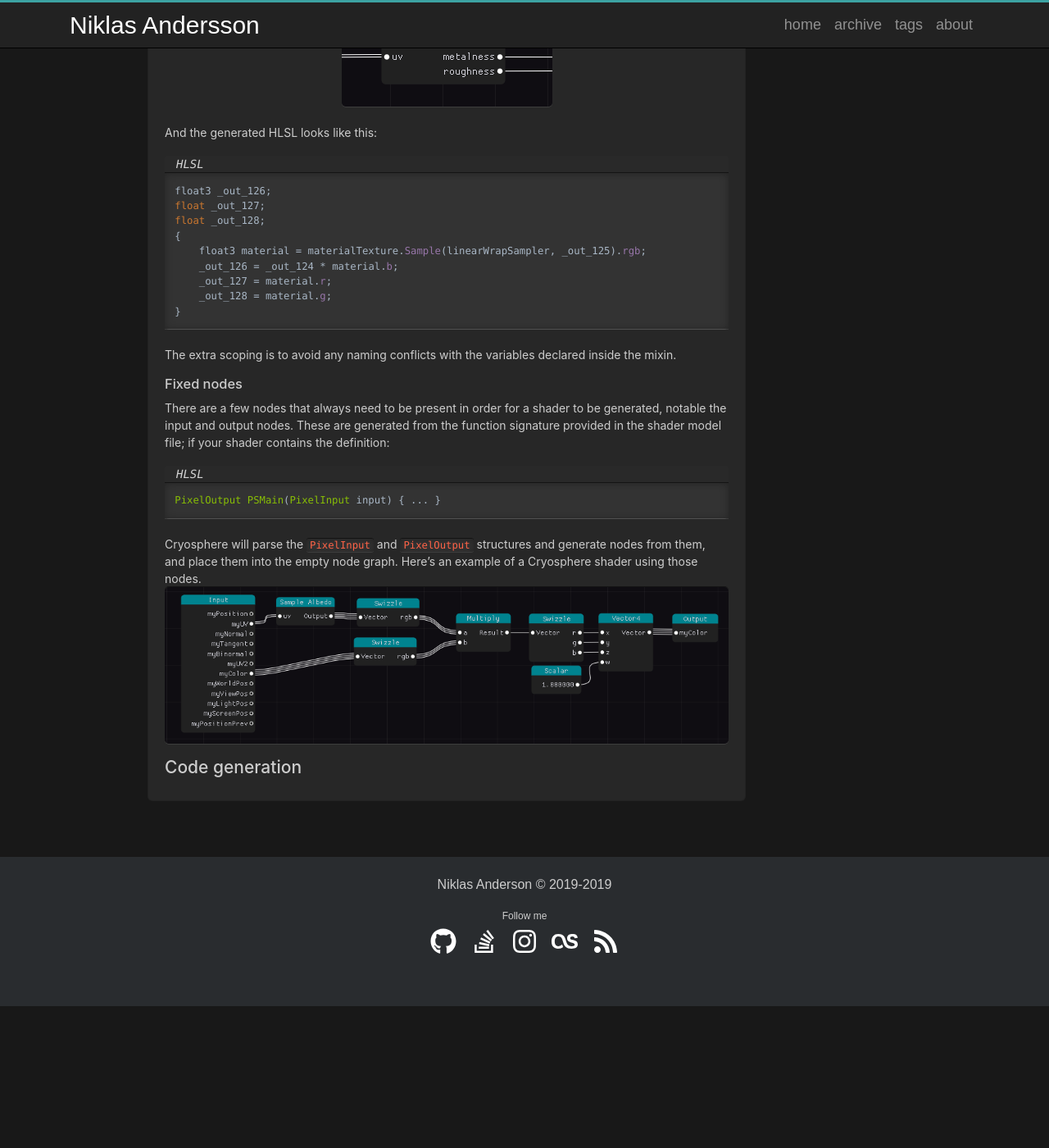
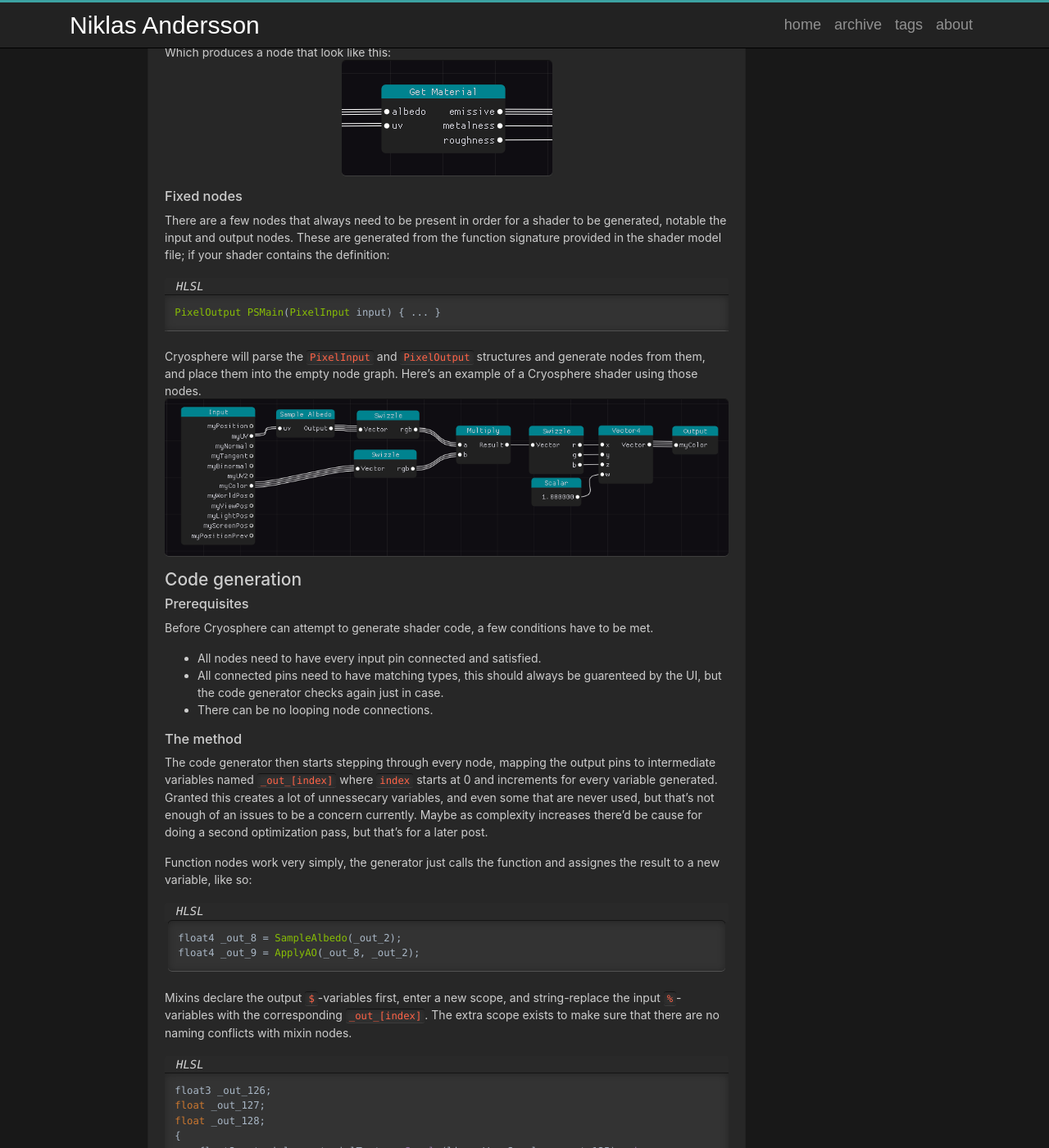
Before and after one commit to Beariish/beariish.github.io, a Jekyll site: the page built from _posts/2019-04-11-cryosphere.md, in a window 1280 px wide and 1400 px high, scrolled down 2530 px. Shown: the whole window at 82% size. Built offline with Jekyll 4.4.1, drawn with Linux system fonts in a browser that asks for light colours; before the commit the page ends 3757 px from its top, so only the background shows below that; some of the changed text lies outside the part shown.

Commit message:
Finished the spec post :)

````diff
--- a/_posts/2019-04-11-cryosphere.md
+++ b/_posts/2019-04-11-cryosphere.md
@@ -10,14 +10,14 @@ tags: engine shader cryo
 Cryosphere is a node-based visual shader editor, that uses ImGUI for the visual layer and exports as saved node graphs and HLSL code.
 
 # Aspirations and goals
-My main goal heading into the development and design of Cryosphere was to create a more intuitive and lower friction method for creating and maintaining our shader pipeline. It should provide a faster method for prototyping events and integrate seamlessly with out engine, while also being as portable and lightweight as possible.
+My main goal heading into the development and design of Cryosphere was to create a more intuitive and lower friction method for creating and maintaining our shader pipeline. It should provide a faster method for prototyping events and integrate seamlessly with our engine, while also being as portable and lightweight as possible.
 
-In order to achieve this Cryosphere should provide close-to-live updates in a preview window and properly type-check the node graph prior to code generation so that the preview window can always be correctly displayed. Aditionally it should provide a simple and minimal interface to the engine in order to maintain the portability.
+In order to achieve this, Cryosphere should provide close-to-live updates in a preview window and properly type-check the node graph prior to code generation so that the preview window can always be correctly displayed. Aditionally, it should provide a simple and minimal interface to the engine in order to maintain the portability.
 
 # A note on Typesafety
-Keeping the node-graph type-safe while also providing a good generic toolset of nodes for mathematic operations is quite tricky! I wanted to keep the node-descriptions as rigid as I could while also providing flexibility for more common operations. Therefore, some nodes have pins with dynamic types. Most math operations take inputs `a` and `b`, to provide output `result`, and most mathematical nodes in Cryosphere deduce the type of `result` from the inputs connected to it, this is an exception in Cryosphere, and most other nodes have more rigid typing.
+Keeping the node-graph type-safe while also providing a good generic toolset of nodes for mathematic operations is quite tricky! I wanted to keep the node-descriptions as rigid as I could while also providing flexibility for more common operations. Therefore, some nodes have pins with dynamic types. Most math operations take inputs `a` and `b`, to provide an output `result`, and most mathematical nodes in Cryosphere deduce the type of `result` from the inputs connected to it; this is an exception in Cryosphere, and most other nodes have more rigid typing.
 
-For convieniently splitting vectors into components and subvectors, Cryosphere has a special "swizzle" node. Upon creating the node the user is prompted to enter a "swizzle expression". A swizzle expression is a comma-separated list of vector subscripts, using the namesets `xyzw` or `rgba`. For example the swizzle expression `xyz, xw, ggb, a` produces a node that looks like this.
+To convieniently split vectors into components and subvectors, Cryosphere has a special "swizzle" node. Upon creating the node, the user is prompted to enter a "swizzle expression". A swizzle expression is a comma-separated list of vector subscripts, using the namesets `xyzw` or `rgba`. For example, the swizzle expression `xyz, xw, ggb, a` produces a node that looks like this.
 ![swizzlenode]({{ './assets/images/swizzle_node.png' | relative_url}}){: .center-image }
 The type of the input pin is determined from the elements used in the swizzle expression, so the example above would require a 4-component vector as it uses the `w` and `a` subscripts.
 
@@ -25,11 +25,11 @@ In order to aid the user with understanding what types are being used where, the
 ![components]({{ './assets/images/components.png' | relative_url}}){: .center-image }
 
 # Under the hood
-At the core of Cryosphere lies of course the node system, which contains a list of node-definitions for all the various nodes that the user can create. The node definitions in turn create the node and attach all the relevant pins to it, and are responsible for generating the code they represent later when the final shader is built.
+At the core of Cryosphere lies, of course, the node system, which contains a list of node-definitions for all the various nodes the user can create. The node definitions in turn create the node and attach all the relevant pins to it, and are responsible for generating the code they represent later when the final shader is built.
 
 A core set of nodes is always availible in Cryosphere, these nodes are responsible for basic things such as creating and destructing vectors, performing common math operations, and introducing constant values to the shader. These are all defined using the C++ API and are submitted to the edtior at startup.
 
-The rest of the nodes are defined in what Cryosphere refers to as the "Shader model". The shader model is simply a text file (that can include others) that defines the different types of nodes that can be used, as well as the framework for the actual shader code that will be produced. There are a few components to the sahder model:
+The rest of the nodes are defined in what Cryosphere refers to as the "Shader model". The shader model is simply a text file (which can include others) that defines the different types of nodes that can be used, as well as the framework for the actual shader code that will be produced. There are a few components to the shader model:
 
 ## Shader models and nodes
 ### Function nodes
@@ -42,12 +42,12 @@ float4 SampleAlbedo(float2 uv)
     return AlbedoTexture.Sample(defaulySampler, uv);
 }
 {% endhighlight %}
-Procudes a very simple node that looks like this (note how it correctly deduces the types):
+Produces a very simple node that looks like this (note how it correctly deduces the types):
 ![samplealbedo]({{ './assets/images/sample_albedo.png' | relative_url}}){: .center-image }
 The vast majority of the nodes created for the example shader model for our engine exist as function nodes, and I suspect these would be the most common in the more general case.
 
 ### Mixin nodes
-Mixin nodes are a more advanced way to extend the functionality of the edtior, and are necessary for nodes with multiple output pins. They closely resemble a macro system and hace some special syntax, but are as a result very powerful. Consider this example mixin node below:
+Mixin nodes are a more advanced way to extend the functionality of the edtior, and are necessary for nodes with multiple output pins. They closely resemble a macro system and have some special syntax, but are more powerful as a result. Consider this example mixin node below:
 >Shader Model
 {:.filename}
 {% highlight java %}
@@ -60,7 +60,37 @@ $roughness = material.g;
 {% endhighlight %}
 Which produces a node that look like this:
 ![getmaterial]({{ './assets/images/get_material.png' | relative_url}}){: .center-image }
-And the generated HLSL looks like this:
+
+### Fixed nodes
+There are a few nodes that always need to be present in order for a shader to be generated, notable the input and output nodes. These are generated from the function signature provided in the shader model file; if your shader contains the definition:
+>HLSL
+{:.filename}
+{% highlight java %}
+PixelOutput PSMain(PixelInput input) { ... }
+{% endhighlight %}
+Cryosphere will parse the `PixelInput` and `PixelOutput` structures and generate nodes from them, and place them into the empty node graph. Here's an example of a Cryosphere shader using those nodes.
+![inout]({{ './assets/images/intout9.png' | relative_url}}){: .center-image }
+
+## Code generation
+### Prerequisites
+Before Cryosphere can attempt to generate shader code, a few conditions have to be met.
+
+* All nodes need to have every input pin connected and satisfied.
+* All connected pins need to have matching types, this should always be guarenteed by the UI, but the code generator checks again just in case.
+* There can be no looping node connections.
+
+### The method
+The code generator then starts stepping through every node, mapping the output pins to intermediate variables named `_out_[index]` where `index` starts at 0 and increments for every variable generated. Granted this creates a lot of unnessecary variables, and even some that are never used, but that's not enough of an issues to be a concern currently. Maybe as complexity increases there'd be cause for doing a second optimization pass, but that's for a later post.
+
+Function nodes work very simply, the generator just calls the function and assignes the result to a new variable, like so:
+>HLSL
+{:.filename}
+```java
+float4 _out_8 = SampleAlbedo(_out_2);
+float4 _out_9 = ApplyAO(_out_8, _out_2);
+```
+
+Mixins declare the output `$`-variables first, enter a new scope, and string-replace the input `%`-variables with the corresponding `_out_[index]`. The extra scope exists to make sure that there are no naming conflicts with mixin nodes.
 >HLSL
 {:.filename}
 {% highlight java %}
@@ -74,16 +104,84 @@ float _out_128;
     _out_128 = material.g;
 }
 {% endhighlight %}
-The extra scoping is to avoid any naming conflicts with the variables declared inside the mixin.
 
-### Fixed nodes
-There are a few nodes that always need to be present in order for a shader to be generated, notable the input and output nodes. These are generated from the function signature provided in the shader model file; if your shader contains the definition:
+The resulting code is then inserted into the function signature defined in the shader model. The definition looks like the following:
 >HLSL
 {:.filename}
-{% highlight java %}
-PixelOutput PSMain(PixelInput input) { ... }
-{% endhighlight %}
-Cryosphere will parse the `PixelInput` and `PixelOutput` structures and generate nodes from them, and place them into the empty node graph. Here's an example of a Cryosphere shader using those nodes.
-![inout]({{ './assets/images/intout9.png' | relative_url}}){: .center-image }
+```java
+#entrypoint PixelOutput PSMain(PixelInput input)
+```
 
-## Code generation
+And the code generated is placed at the bottom of the shader file, with all mixins and the `#entrypoint` directive stripped, the example here has been manually prettified a little for readability:
+![codegen]({{ './assets/images/codegen.png' | relative_url}}){: .center-image }
+
+>HLSL
+{:.filename}
+```java
+<struct definitions>
+<function definitions>
+PixelOutput PSMain(PixelInput input)
+{
+    float4 _out_0 = input.myPosition;
+    float2 _out_1 = input.myUV;
+    float4 _out_2 = input.myNormal;
+    float4 _out_3 = input.myTangent;
+    float4 _out_4 = input.myBinormal;
+    float2 _out_5 = input.myUV2;
+    float4 _out_6 = input.myColor;
+    float4 _out_7 = input.myWorldPos;
+    float4 _out_8 = input.myViewPos;
+    float4 _out_9 = input.myLightPos;
+    float4 _out_10 = input.myScreenPos;
+    float4 _out_11 = input.myPositionPrev;
+
+    float4 _out_12 = SampleAlbedo(_out_1);
+    float4 _out_13 = ApplyAO(_out_12, _out_1);
+
+    flout3 _out_14 = _out_12.rgb;
+
+    float3 _out_15;
+    float _out_16;
+    float _out_17;
+    {
+        float3 material = materialTexture.Sample(linearWrapSampler, _out_1).rgb;
+        _out_15 = _out_14 * material.b;
+        _out_16 = material.r;
+        _out_17 = material.g;
+    }
+
+    float3 _out_18 = _out_13.rgb;
+    float3 _out_19 = _out_18 + _out_15;
+
+    float _out_20 = _out_19.r;
+    float _out_21 = _out_19.g;
+    float _out_22 = _out_19.b;
+
+    float _out_23 = 1.00000;
+
+    float4 _out_24 = float4(_out_20, _out_21, _out_22, _out_23);
+
+    output.myColor = _out_24;
+}
+```
+
+## Portability
+Earlier in this post I mentioned how I wanted to keep Cryosphere as portable and embeddable as possible, so here's a few notes on how I achieved that.
+
+Cryosphere builds as a standalone shared library, and hooks into the engine with only a few callbacks, one of which expects the engine's ImGui context for drawing.
+>C++
+{:.filename}
+```java
+void Cryo_Init(void);
+void Cryo_SetImGuiContext(void* context);
+void Cryo_Draw(void);
+```
+
+Using only these exported symbols you can use Cryosphere with it's built-in functionality and core feature set. Everything relevant is exported though, and choosing to include Cryosphere's headers allows you to define new types of nodes, extend the shader module system, and hook into code generation and saving.
+
+As the shaders generated by Cryosphere don't depend on the library itself, Cryosphere can be compltely omitted in a release or retail build.
+
+# Conclusion
+Cryosphere produces working shaders and enables a much smoother workflow and prototyping process for Techincal Artists and Artists to utilize when making shaders for our games. The performance difference between a Cryo-generated shader and an equivalent hand-written one is negligible within the scope that Cryosphere was intended for.
+
+Ideally Cryosphere would offer more tools to be more user friendly, such as seaching the node creation menu, and allowing for comment blocks and re-routing the pin connections visually; but the entire core feature set is there and ready to be built upon.
````
Also changed, not shown: assets/images/codegen.png (added).
